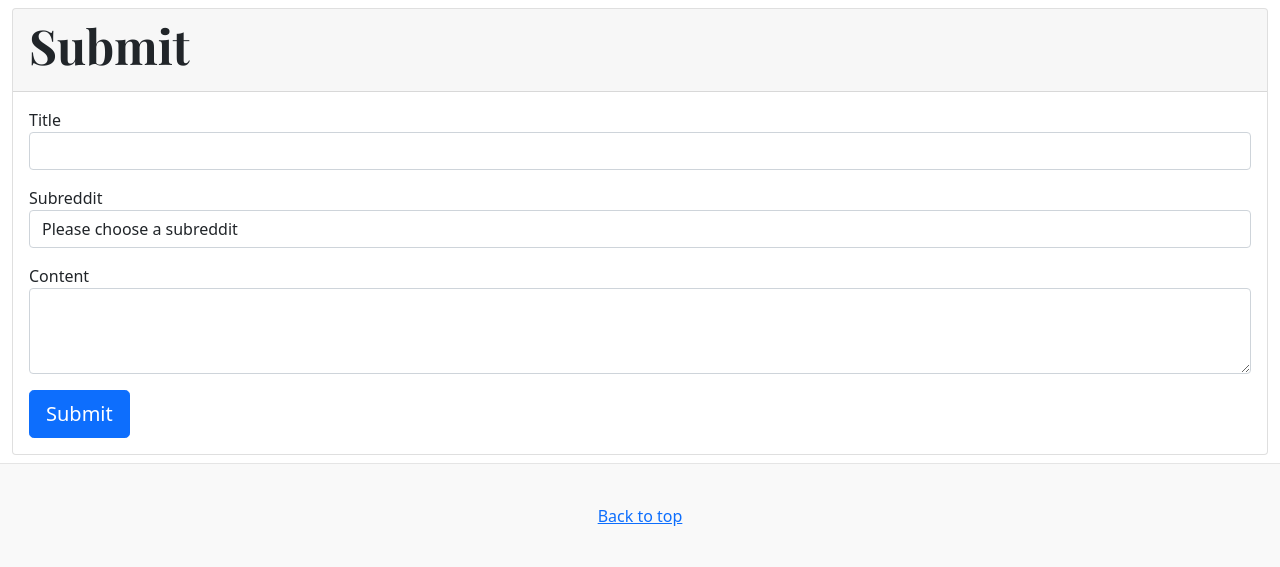
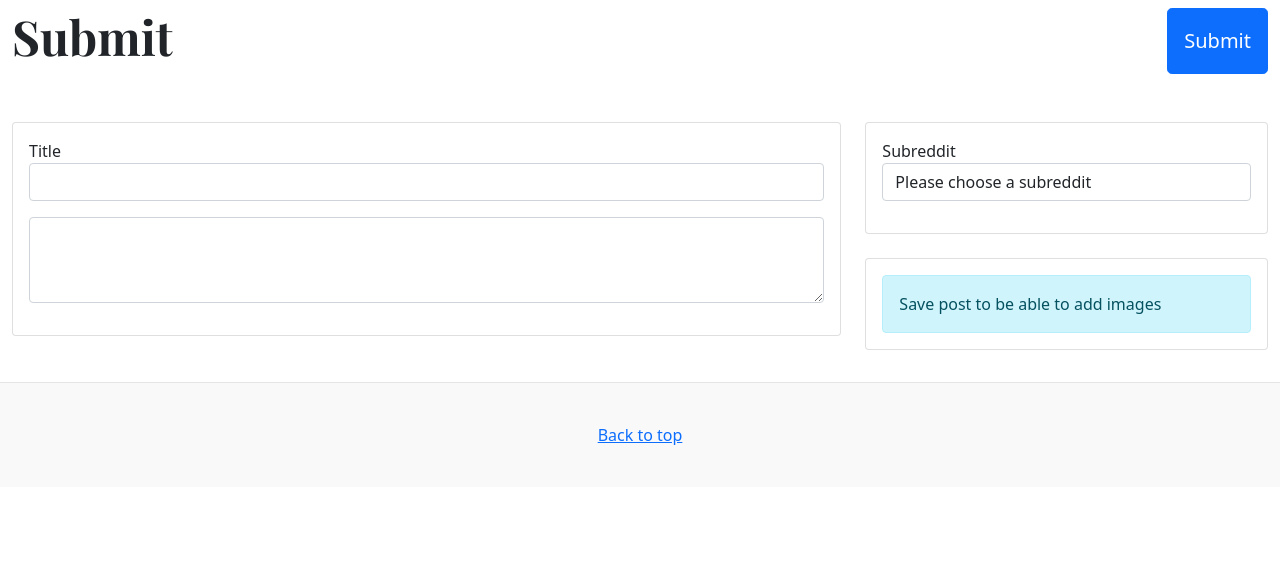
Before and after one commit to Handras486/Laravel_feleves_RedditClone, a Laravel app: page /create in a window 1280 px wide. Shown: the part 97-664 px from the top of the page. Run offline with Laravel 8, Linux system fonts and the light colour scheme; the visitor is signed in with stand-in values (Sample User, id 1); data comes from the database, SQL or seed files in the repository; some libraries are stand-ins or nearby versions.

Commit message:
Post editing and image uploading WIP

```diff
--- a/RedditClone/app/Http/Controllers/PostController.php
+++ b/RedditClone/app/Http/Controllers/PostController.php
@@ -10,6 +10,7 @@ use App\Models\Vote;
 use Facade\FlareClient\View;
 use Illuminate\Http\Request;
 use App\http\Requests\PostRequest;
+use Intervention\Image\Facades\Image;
 
 class PostController extends Controller
 {
@@ -37,7 +38,7 @@ class PostController extends Controller
     /**
      * Store a newly created resource in storage.
      *
-     * @param  \Illuminate\Http\PostRequest  $request
+     * @param  \Illuminate\Http\PostRequest $request
      * @return \Illuminate\Http\Response
      */
     public function store(PostRequest $request)
@@ -45,7 +46,9 @@ class PostController extends Controller
 
         $post = Auth::user()->posts()->create($request->all());
 
-        return redirect()->route('post.details', $post);
+        return redirect()
+            ->route('post.edit', $post)
+            ->with('success', __('Post created successfully'));
     }
 
     /**
@@ -67,19 +70,27 @@ class PostController extends Controller
      */
     public function edit(Post $post)
     {
-        //
+        $subreddits = Subreddit::orderBy('name')->get();
+        return view('posts.edit')->with(compact('post', 'subreddits'));
     }
 
     /**
      * Update the specified resource in storage.
      *
-     * @param  \Illuminate\Http\Request  $request
+     * @param  \Illuminate\Http\PostRequest $request
      * @param  \App\Models\Post  $post
      * @return \Illuminate\Http\Response
      */
-    public function update(Request $request, Post $post)
+    public function update(PostRequest $request, Post $post)
     {
-        //
+
+        $post->update($request->except('_token'));
+
+        dd($post);
+
+        return redirect()
+            ->route('home', $post)
+            ->with('success', __('Post saved successfully'));
     }
 
     /**
@@ -132,4 +143,22 @@ class PostController extends Controller
 
         return back();
     }
+
+    public function uploadImage(Request $request, Post $post)
+    {
+        if (!$request->ajax()) {
+            return abort(404);
+        }
+
+        $image = $request->file('image');
+        $fileID = uniqid();
+        $filename = "posts/{$fileID}.{$image->extension()}";
+
+        Image::make($image)->save(public_path("/uploads/{$filename}"));
+
+        $post->image = $filename;
+        $post->save();
+
+        return response()->json(['image' => $post->image ]);
+    }
 }
--- a/RedditClone/composer.json
+++ b/RedditClone/composer.json
@@ -8,6 +8,7 @@
         "php": "^7.3|^8.0",
         "fruitcake/laravel-cors": "^2.0",
         "guzzlehttp/guzzle": "^7.0.1",
+        "intervention/image": "^2.7",
         "laravel/framework": "^8.65",
         "laravel/sanctum": "^2.11",
         "laravel/tinker": "^2.5"
--- a/RedditClone/config/app.php
+++ b/RedditClone/config/app.php
@@ -161,6 +161,7 @@ return [
         Illuminate\Translation\TranslationServiceProvider::class,
         Illuminate\Validation\ValidationServiceProvider::class,
         Illuminate\View\ViewServiceProvider::class,
+        Intervention\Image\ImageServiceProvider::class,
 
         /*
          * Package Service Providers...
@@ -228,6 +229,7 @@ return [
         'URL' => Illuminate\Support\Facades\URL::class,
         'Validator' => Illuminate\Support\Facades\Validator::class,
         'View' => Illuminate\Support\Facades\View::class,
+        'Image' => Intervention\Image\Facades\Image::class,
 
     ],
 
--- a/RedditClone/resources/views/layouts/main.blade.php
+++ b/RedditClone/resources/views/layouts/main.blade.php
@@ -38,9 +38,10 @@
   </head>
   <body>
     @include('layouts._header')
-    @include('layouts.alerts._success')
-    @include('layouts.alerts._failure')
+
     <main class="container-fluid py-2">
+      @include('layouts.alerts._success')
+      @include('layouts.alerts._failure')
         @yield('content')
     </main>
 
--- a/RedditClone/resources/views/posts/_item.blade.php
+++ b/RedditClone/resources/views/posts/_item.blade.php
@@ -16,7 +16,7 @@
             </form>
         </div>
         <div class="m-3">
-            <img class="" src="https://via.placeholder.com/100" width="100" height="100" alt="{{ $post->title }}">
+            <img class="" src="{{ $post->cover_image }}" width="100" height="100" alt="{{ $post->title }}">
         </div>
         <div class="d-flex flex-column m-3 small">
             <a href="{{ route('post.details', $post) }}"><h4>{{ $post->title }}</h4></a>
--- a/RedditClone/resources/views/posts/create.blade.php
+++ b/RedditClone/resources/views/posts/create.blade.php
@@ -11,16 +11,16 @@
 @endpush
 
 @section('content')
-<div class="card">
-    <div class="card-header">
-        <h4 class="display-4">{{ __('Submit') }}</h4>
-    </div>
-    <div class="card-body">
 <form action="{{ route('post.create') }}" method="POST">
     @csrf
-            <div class="mb-3">
-                <x-form.input name="title" label="{{ __('Title') }}" />
+    <div class="d-flex mb-5">
+        <h4 class="display-4">{{ __('Submit') }}</h4>
+        <button class="ms-auto btn btn-primary btn-lg">{{ __('Submit') }}</button>
     </div>
+    <div class="row flex-md-row-reverse">
+        <div class="col-md-4">
+            <div class="card mb-4">
+                <div class="card-body">
                     <div class="mb-3">
                         <label for="subreddit_id">{{ __('Subreddit') }}</label>
                         <select name="subreddit_id" class="form-control">
@@ -32,14 +32,28 @@
                             @endforeach
                         </select>
                     </div>
+                </div>
+            </div>
+            <div class="card mb-4">
+                <div class="card-body">
+                    <div class="alert alert-info mb-0">
+                        {{ __('Save post to be able to add images') }}
+                    </div>
+                </div>
+            </div>
+        </div>
+        <div class="col-md-8">
+            <div class="card">
+                <div class="card-body">
                     <div class="mb-3">
-                <label for="content">{{ __('Content') }}</label>
+                        <x-form.input name="title" label="{{ __('Title') }}" />
+                    </div>
+                    <div class="mb-3">
                         <textarea id="editor" name="content" class="form-control" rows="3"></textarea>
                     </div>
-            <div>
-                <button class="btn btn-primary btn-lg">{{ __('Submit') }}</button>
+                </div>
+            </div>
+        </div>
     </div>
 </form>
-    </div>
-</div>
 @endsection
--- a/RedditClone/routes/web.php
+++ b/RedditClone/routes/web.php
@@ -36,6 +36,13 @@ Route::middleware(['auth'])->group(function () {
 
     Route::post('/post/{post}/comment', [Controllers\PostController::class, 'comment'])->name('post.comment');
 
+    Route::get('/post/{post}/edit', [Controllers\PostController::class, 'edit'])->name('post.edit');
+    Route::post('/post/{post}/edit', [Controllers\PostController::class, 'update']);
+
+    Route::post('/post/{post}/image', [Controllers\PostController::class, 'uploadImage'])->name('post.image');
+
     Route::post('/post/{post}/vote', [Controllers\PostController::class, 'vote'])->name('post.vote');
 
+    Route::post('/post/{post}/commentvote', [Controllers\PostController::class, 'commentvote'])->name('post.commentvote');
+
 });
```
Also changed, not shown: RedditClone/app/Models/Post.php (+11 -0 lines), RedditClone/resources/views/posts/edit.blade.php (added, +76 -0 lines), RedditClone/database/migrations/2021_11_22_200506_add_image_column_to_posts_table.php (added), 2 other files. Lines whose indentation alone changed are shown as unchanged.
